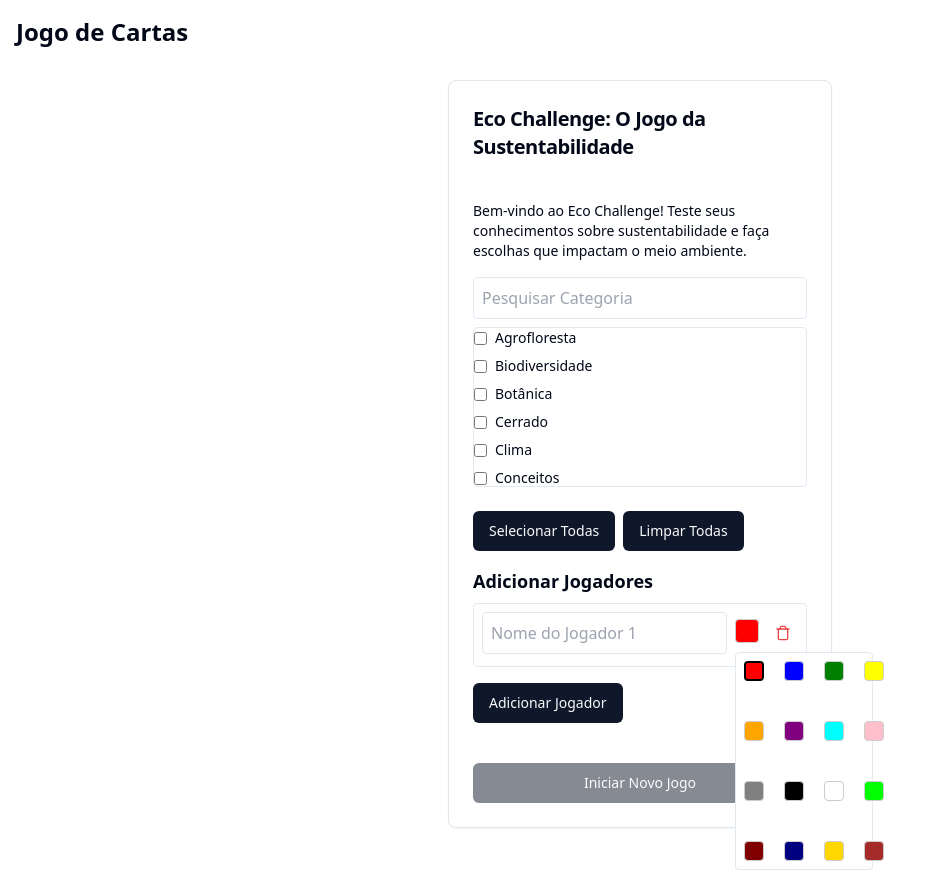
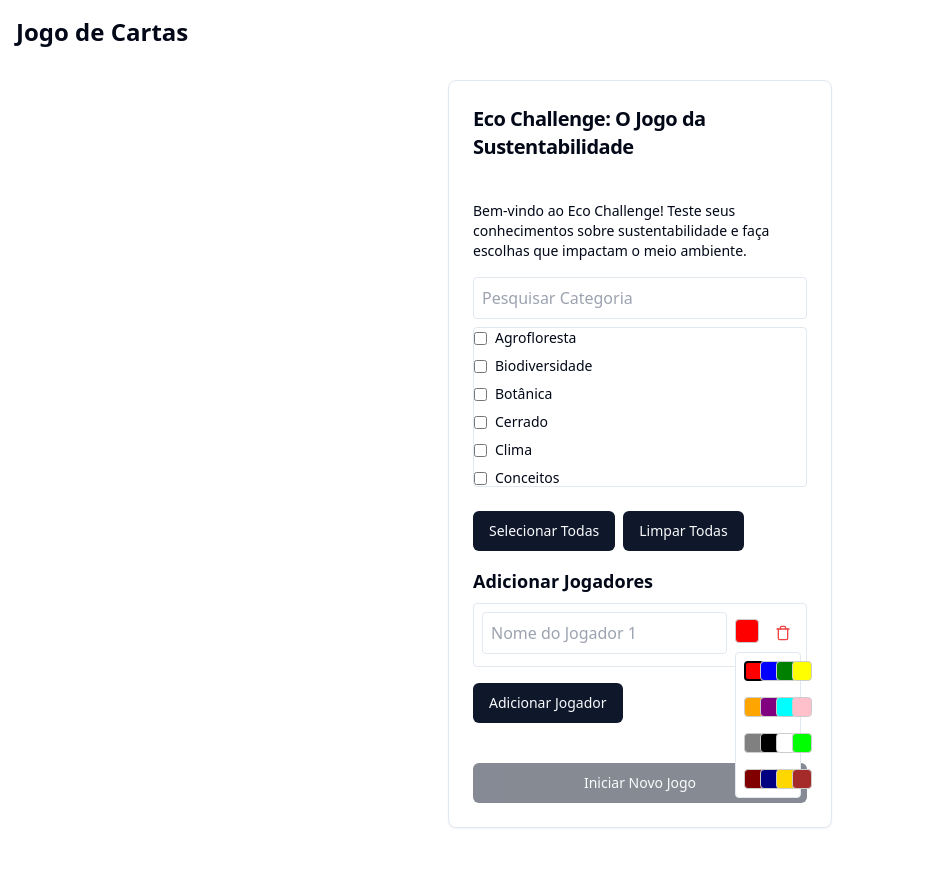
Before and after one commit to gustavohom/ecodeck, a Next.js app: page /jogo in a window 1280 px wide. Both pictures are taken after a click on the button 747 px from the left and 630 px from the top of the page. Shown: the whole page, without its empty margins (0-933 px from the left). After the commit the page ends 844 px from the top, so only its background shows below. Built offline with nearby package versions, Linux system fonts and the light colour scheme.

Commit message:
Update JogoCartasMultiplaEscolha.tsx

```diff
--- a/src/components/JogoCartasMultiplaEscolha.tsx
+++ b/src/components/JogoCartasMultiplaEscolha.tsx
@@ -286,7 +286,7 @@ const TelaInicial: React.FC<TelaInicialProps> = ({
                     }}
                   />
                   {player.showColorPicker && (
-                    <div className="absolute z-10 bg-white border rounded mt-1 p-2 grid grid-cols-4 gap-10">
+                    <div className="absolute z-10 bg-white border rounded mt-1 p-2 grid grid-cols-4 gap-4">
                       {predefinedColors.map((color, idx) => (
                         <button
                           key={idx}
```
